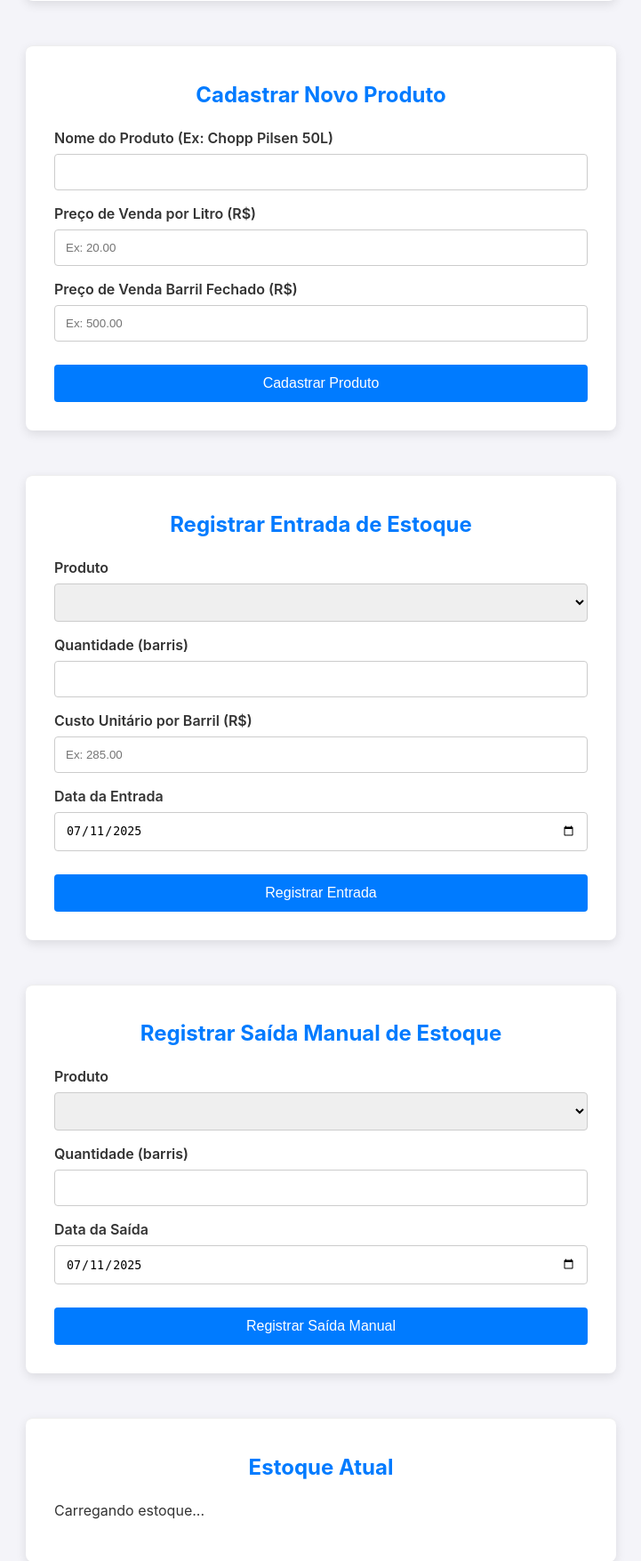
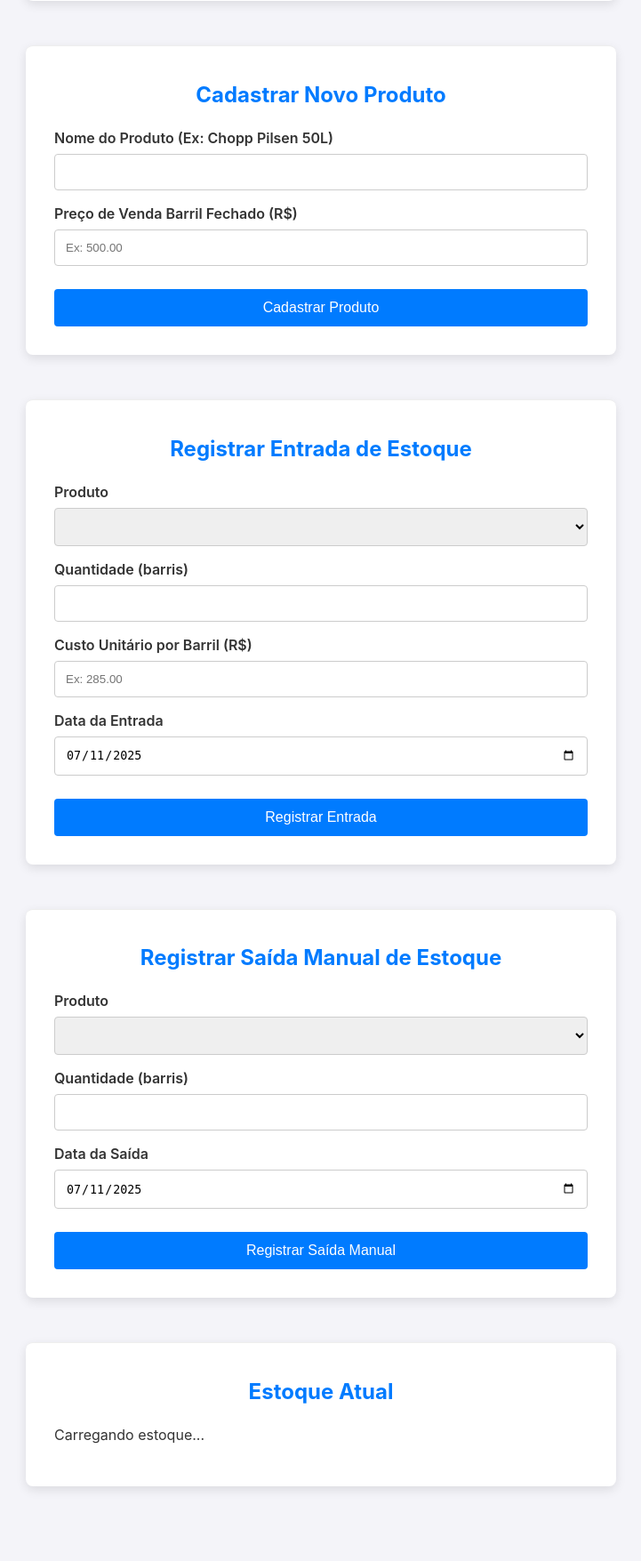
Before and after one commit to Azaxhel/automacao-relatorios-chopp, a Python web app: template app/templates/index.html in a window 1280 px wide. Shown: the part 981-2736 px from the top of the page at 89% size, without its empty margins (279-1000 px from the left). After the commit the page ends 2656 px from the top, so only its background shows below. Run offline with Jinja, Linux system fonts and the light colour scheme; the template is opened without the code that fills it, so the values that code supplies are empty.

Commit message:
"FixProductPrice"

```diff
--- a/app/main.py
+++ b/app/main.py
@@ -126,13 +126,12 @@ async def register_venda(
 @app.post("/produtos", response_class=HTMLResponse)
 async def create_produto(
     nome: str = Form(...),
-    preco_venda_litro: float = Form(...),
     preco_venda_barril_fechado: float = Form(...),
     username: str = Depends(get_current_username)
 ):
     produto = Produto(
         nome=nome,
-        preco_venda_litro=preco_venda_litro,
+        preco_venda_litro=20.0, # Valor fixo
         preco_venda_barril_fechado=preco_venda_barril_fechado
     )
     with Session(engine) as sess:
--- a/app/templates/index.html
+++ b/app/templates/index.html
@@ -133,10 +133,6 @@
             <div class="form-group">
                 <label for="produto_nome">Nome do Produto (Ex: Chopp Pilsen 50L)</label>
                 <input type="text" id="produto_nome" name="nome" required>
-            </div>
-            <div class="form-group">
-                <label for="preco_venda_litro">Preço de Venda por Litro (R$)</label>
-                <input type="number" id="preco_venda_litro" name="preco_venda_litro" step="0.01" required placeholder="Ex: 20.00">
             </div>
             <div class="form-group">
                 <label for="preco_venda_barril_fechado">Preço de Venda Barril Fechado (R$)</label>
```
